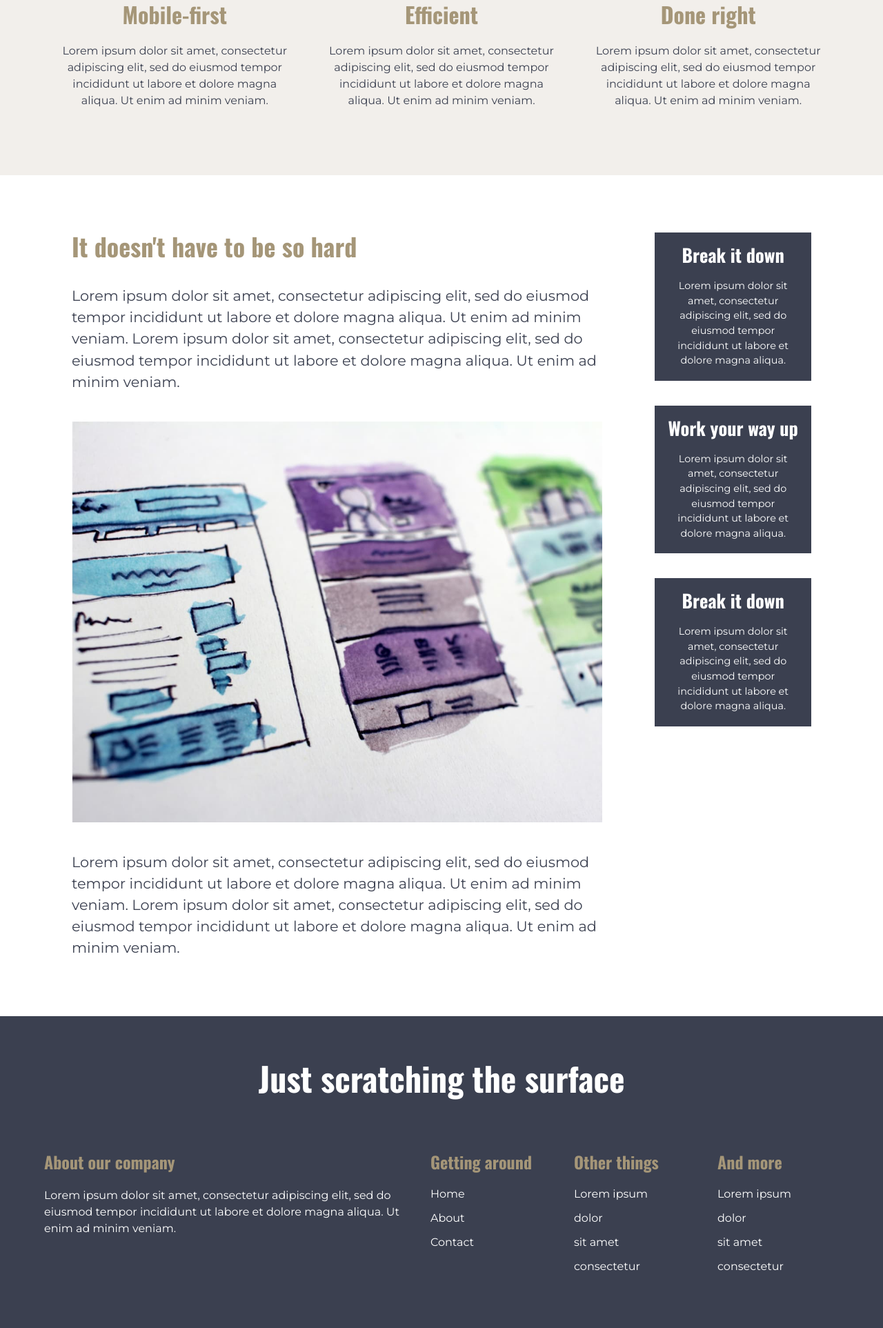
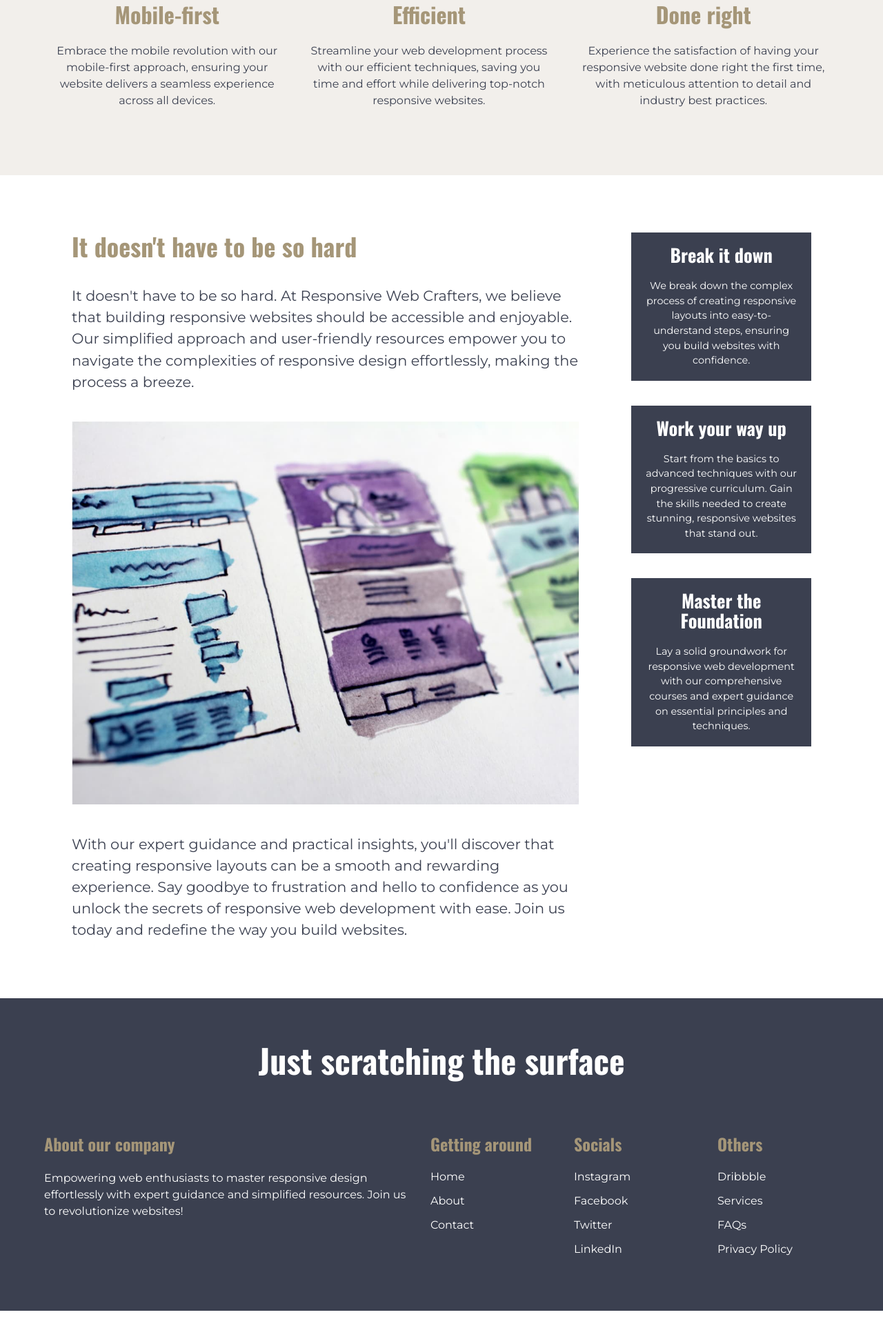
Before and after one commit to dubeyanant/responsive-challenges, a website built with Vite: page final-challenge/index.html in a window 1280 px wide. Shown: the part 729-2654 px from the top of the page at 69% size. After the commit the page ends 2629 px from the top, so only its background shows below. Built offline with nearby package versions, Linux system fonts and the light colour scheme.

Commit message:
styles(global): change visible text on the website

```diff
--- a/final-challenge/index.html
+++ b/final-challenge/index.html
@@ -8,13 +8,13 @@
     <title>Final Challenge</title>
   </head>
   <body>
-    <nav class="nav--wrap">
+    <nav class="nav--wrap" id="home">
       <div class="nav">
         <p class="nav__logo">CRL</p>
         <ul class="nav__list">
-          <li><a href="#">Home</a></li>
-          <li><a href="#">About</a></li>
-          <li><a href="#">Contact</a></li>
+          <li><a href="#home">Home</a></li>
+          <li><a href="#about">About</a></li>
+          <li><a href="#contact">Contact</a></li>
           <li><a href="#">Sign In</a></li>
           <li><a href="#" class="nav__list__sign_up">Sign Up</a></li>
         </ul>
@@ -34,38 +34,38 @@
         </h1>
         <div class="header__subtitle">
           <p>
-            Lorem ipsum dolor sit amet, consectetur adipiscing elit, sed do
-            eiusmod tempor incididunt ut labore et dolore magna aliqua.
+            Unlock the art of seamless design with our expert guidance –
+            Empowering you to master responsive layouts with ease!
           </p>
           <a href="#" class="header__button">I want to learn</a>
         </div>
       </div>
     </header>
 
-    <section class="info--wrap">
+    <section class="info--wrap" id="about">
       <div class="info">
         <div>
           <h1 class="info__heading">Mobile-first</h1>
           <p class="info__para">
-            Lorem ipsum dolor sit amet, consectetur adipiscing elit, sed do
-            eiusmod tempor incididunt ut labore et dolore magna aliqua. Ut enim
-            ad minim veniam.
+            Embrace the mobile revolution with our mobile-first approach,
+            ensuring your website delivers a seamless experience across all
+            devices.
           </p>
         </div>
         <div>
           <h1 class="info__heading">Efficient</h1>
           <p class="info__para">
-            Lorem ipsum dolor sit amet, consectetur adipiscing elit, sed do
-            eiusmod tempor incididunt ut labore et dolore magna aliqua. Ut enim
-            ad minim veniam.
+            Streamline your web development process with our efficient
+            techniques, saving you time and effort while delivering top-notch
+            responsive websites.
           </p>
         </div>
         <div>
           <h1 class="info__heading">Done right</h1>
           <p class="info__para">
-            Lorem ipsum dolor sit amet, consectetur adipiscing elit, sed do
-            eiusmod tempor incididunt ut labore et dolore magna aliqua. Ut enim
-            ad minim veniam.
+            Experience the satisfaction of having your responsive website done
+            right the first time, with meticulous attention to detail and
+            industry best practices.
           </p>
         </div>
       </div>
@@ -75,85 +75,88 @@
       <article class="about__left">
         <h2>It doesn't have to be so hard</h2>
         <p>
-          Lorem ipsum dolor sit amet, consectetur adipiscing elit, sed do
-          eiusmod tempor incididunt ut labore et dolore magna aliqua. Ut enim ad
-          minim veniam. Lorem ipsum dolor sit amet, consectetur adipiscing elit,
-          sed do eiusmod tempor incididunt ut labore et dolore magna aliqua. Ut
-          enim ad minim veniam.
+          It doesn't have to be so hard. At Responsive Web Crafters, we believe
+          that building responsive websites should be accessible and enjoyable.
+          Our simplified approach and user-friendly resources empower you to
+          navigate the complexities of responsive design effortlessly, making
+          the process a breeze.
         </p>
         <img src="assets/image.jpg" alt="different UI designs" />
         <p>
-          Lorem ipsum dolor sit amet, consectetur adipiscing elit, sed do
-          eiusmod tempor incididunt ut labore et dolore magna aliqua. Ut enim ad
-          minim veniam. Lorem ipsum dolor sit amet, consectetur adipiscing elit,
-          sed do eiusmod tempor incididunt ut labore et dolore magna aliqua. Ut
-          enim ad minim veniam.
+          With our expert guidance and practical insights, you'll discover that
+          creating responsive layouts can be a smooth and rewarding experience.
+          Say goodbye to frustration and hello to confidence as you unlock the
+          secrets of responsive web development with ease. Join us today and
+          redefine the way you build websites.
         </p>
       </article>
       <div class="about__right">
         <div class="about__right__container">
           <h2>Break it down</h2>
           <p>
-            Lorem ipsum dolor sit amet, consectetur adipiscing elit, sed do
-            eiusmod tempor incididunt ut labore et dolore magna aliqua.
+            We break down the complex process of creating responsive layouts
+            into easy-to-understand steps, ensuring you build websites with
+            confidence.
           </p>
         </div>
         <div class="about__right__container">
           <h2>Work your way up</h2>
           <p>
-            Lorem ipsum dolor sit amet, consectetur adipiscing elit, sed do
-            eiusmod tempor incididunt ut labore et dolore magna aliqua.
+            Start from the basics to advanced techniques with our progressive
+            curriculum. Gain the skills needed to create stunning, responsive
+            websites that stand out.
           </p>
         </div>
         <div class="about__right__container">
-          <h2>Break it down</h2>
+          <h2>Master the Foundation</h2>
           <p>
-            Lorem ipsum dolor sit amet, consectetur adipiscing elit, sed do
-            eiusmod tempor incididunt ut labore et dolore magna aliqua.
+            Lay a solid groundwork for responsive web development with our
+            comprehensive courses and expert guidance on essential principles
+            and techniques.
           </p>
         </div>
       </div>
     </section>
 
-    <footer class="footer--wrap">
+    <footer class="footer--wrap" id="contact">
       <div class="footer">
         <h2 class="footer__heading">Just scratching the surface</h2>
         <div class="footer__info">
           <div>
             <h3>About our company</h3>
             <p>
-              Lorem ipsum dolor sit amet, consectetur adipiscing elit, sed do
-              eiusmod tempor incididunt ut labore et dolore magna aliqua. Ut
-              enim ad minim veniam.
+              Empowering web enthusiasts to master responsive design
+              effortlessly with expert guidance and simplified resources. Join
+              us to revolutionize websites!
             </p>
           </div>
 
           <div>
             <h3>Getting around</h3>
             <ul>
-              <li><a href="#">Home</a></li>
-              <li><a href="#">About</a></li>
-              <li><a href="#">Contact</a></li>
+              <li><a href="#home">Home</a></li>
+              <li><a href="#about">About</a></li>
+              <li><a href="#contact">Contact</a></li>
             </ul>
           </div>
 
           <div>
-            <h3>Other things</h3>
+            <h3>Socials</h3>
             <ul>
-              <li><a href="#">Lorem ipsum</a></li>
-              <li><a href="#">dolor</a></li>
-              <li><a href="#">sit amet</a></li>
-              <li><a href="#">consectetur</a></li>
+              <li><a href="#">Instagram</a></li>
+              <li><a href="#">Facebook</a></li>
+              <li><a href="#">Twitter</a></li>
+              <li><a href="#">LinkedIn</a></li>
             </ul>
           </div>
 
           <div>
-            <h3>And more</h3>
+            <h3>Others</h3>
             <ul>
-              <li><a href="#">Lorem ipsum</a></li>
-              <li><a href="#">dolor</a></li>
-              <li><a href="#">sit amet</a></li>
-              <li><a href="#">consectetur</a></li>
+              <li><a href="#">Dribbble</a></li>
+              <li><a href="#">Services</a></li>
+              <li><a href="#">FAQs</a></li>
+              <li><a href="#">Privacy Policy</a></li>
             </ul>
           </div>
         </div>
```
